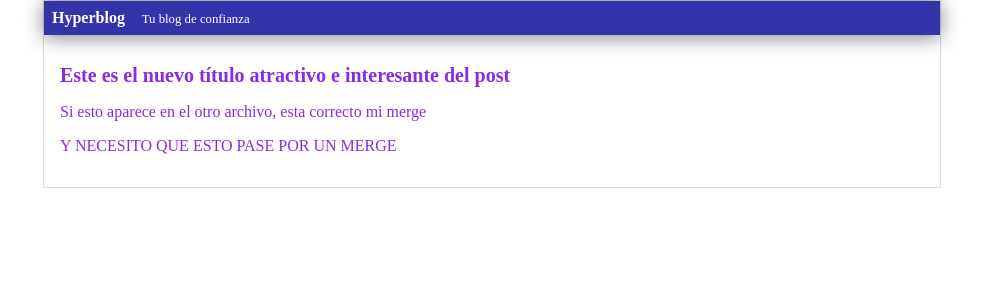
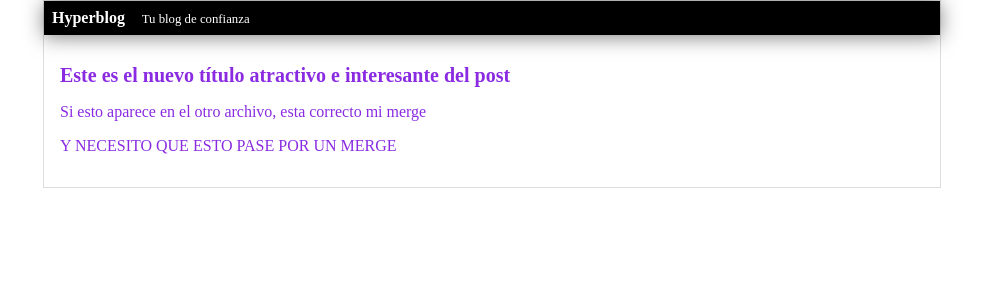
Before and after one commit to wlvvs/PreparacionPlatzi, a PHP site: page /blogspot.html in a window 1280 px wide. Shown: the top 300 px of the page, without its empty margins (148-1131 px from the left). Run offline with PHP 8.4, Linux system fonts and the light colour scheme.

Commit message:
Cambio en master para pasar a rama cabecera

```diff
--- a/CursoGit/css/estilos.css
+++ b/CursoGit/css/estilos.css
@@ -10,7 +10,7 @@ body
 
 #cabecera
 {
-    background: #33A;
+    background: black;
     box-shadow: 0px 2px 20px 0px rgba(0,0,0,0.5);
     color: white;
     font-weight: bold;
```
